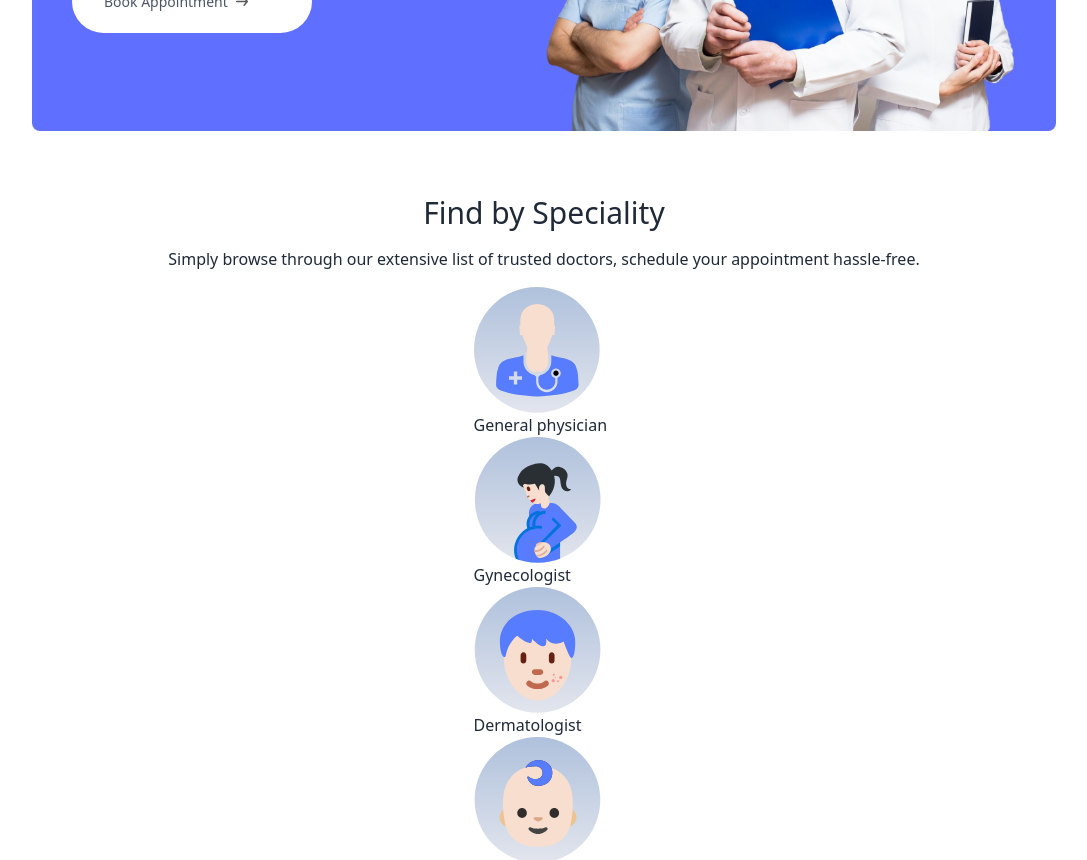
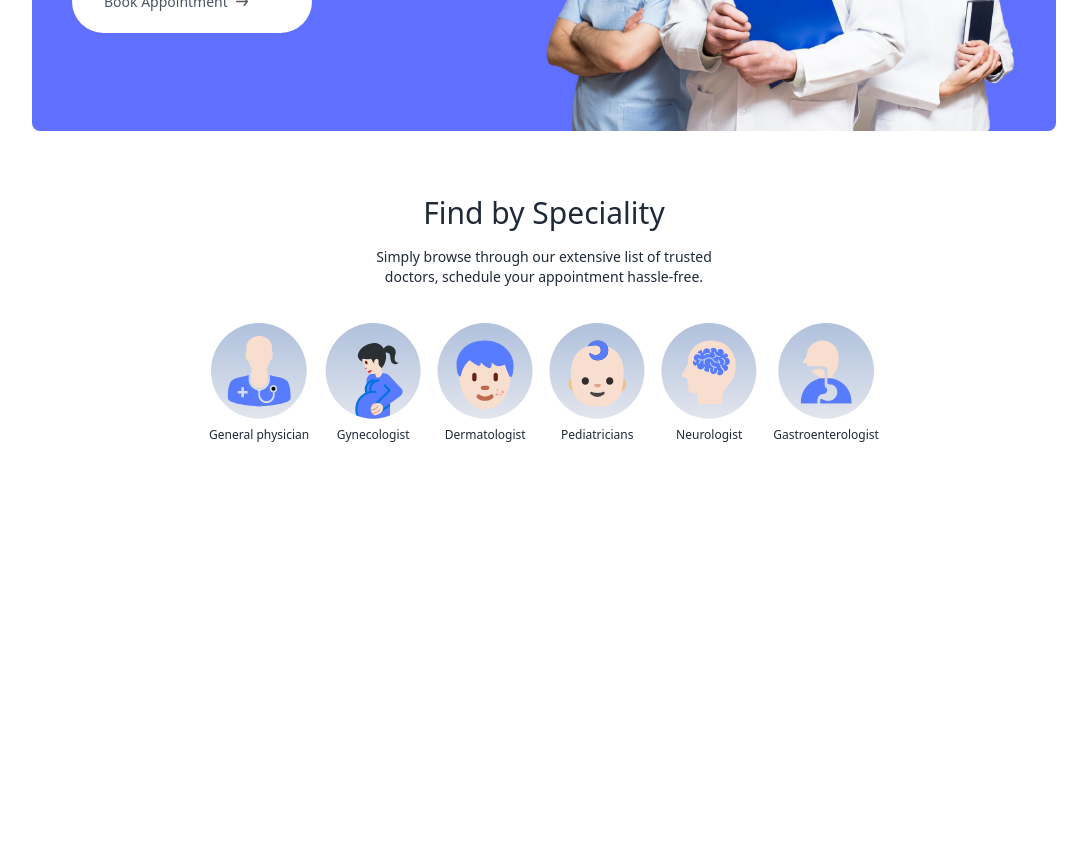
Before and after one commit to makwanaavi/Priscripto, a React (Vite) app: page / in a window 1280 px wide. Shown: the part 520-1380 px from the top of the page, without its empty margins (96-1183 px from the left). After the commit the page ends 1027 px from the top, so only its background shows below. Built offline with nearby package versions, Linux system fonts and the light colour scheme.

Commit message:
#update  SpecialityMenu make ui

```diff
--- a/src/components/SpecialityMenu.jsx
+++ b/src/components/SpecialityMenu.jsx
@@ -1,22 +1,33 @@
-import React from 'react'
-import { assets, specialityData } from '../assets/assets'
-import { Link } from 'react-router-dom'
+import React from "react";
+import { assets, specialityData } from "../assets/assets";
+import { Link } from "react-router-dom";
 
 const SpecialityMenu = () => {
   return (
-    <div id='Speciality' className='flex flex-col items-center gap-4 py-16 text-gray-800'>
-        <h1 className='text-3xl font-medium '>Find by Speciality </h1>
-        <p>Simply browse through our extensive list of trusted doctors, schedule your appointment hassle-free.</p>
-        <div>
-            {specialityData.map((item, index) => (
-                <Link key={index} to={`.doctors/${item.speciality}`}>
-                    <img src={item.image} alt="" />
-                    <p>{item.speciality}</p>
-                </Link>
-            )) }
-        </div>
+    <div
+      id="Speciality"
+      className="flex flex-col items-center gap-4 py-16 text-gray-800"
+    >
+      <h1 className="text-3xl font-medium ">Find by Speciality </h1>
+      <p className="w-1/3 text-center text-sm">
+        Simply browse through our extensive list of trusted doctors, schedule
+        your appointment hassle-free.
+      </p>
+      <div className="flex sm:justify-center gap-4 pt-5 w-full overflow-scroll">
+        {specialityData.map((item, index) => (
+          <Link
+          onClick={() => scrollTo(0, 0)}
+            className="flex flex-col items-center text-xs cursor-pointer flex-shrink-0 hover:translate-y-[-10px] transition-all duration-300"
+            key={index}
+            to={`./doctors/${item.speciality}`}
+          >
+            <img src={item.image} alt="" className="w-16 sm:w-24 mb-2" />
+            <p>{item.speciality}</p>
+          </Link>
+        ))}
+      </div>
     </div>
-  )
-}
+  );
+};
 
-export default SpecialityMenu
+export default SpecialityMenu;
--- a/src/index.css
+++ b/src/index.css
@@ -5,3 +5,7 @@
 .active hr{
     @apply block;
 }
+
+::-webkit-scrollbar{
+    @apply hidden;
+}
```
